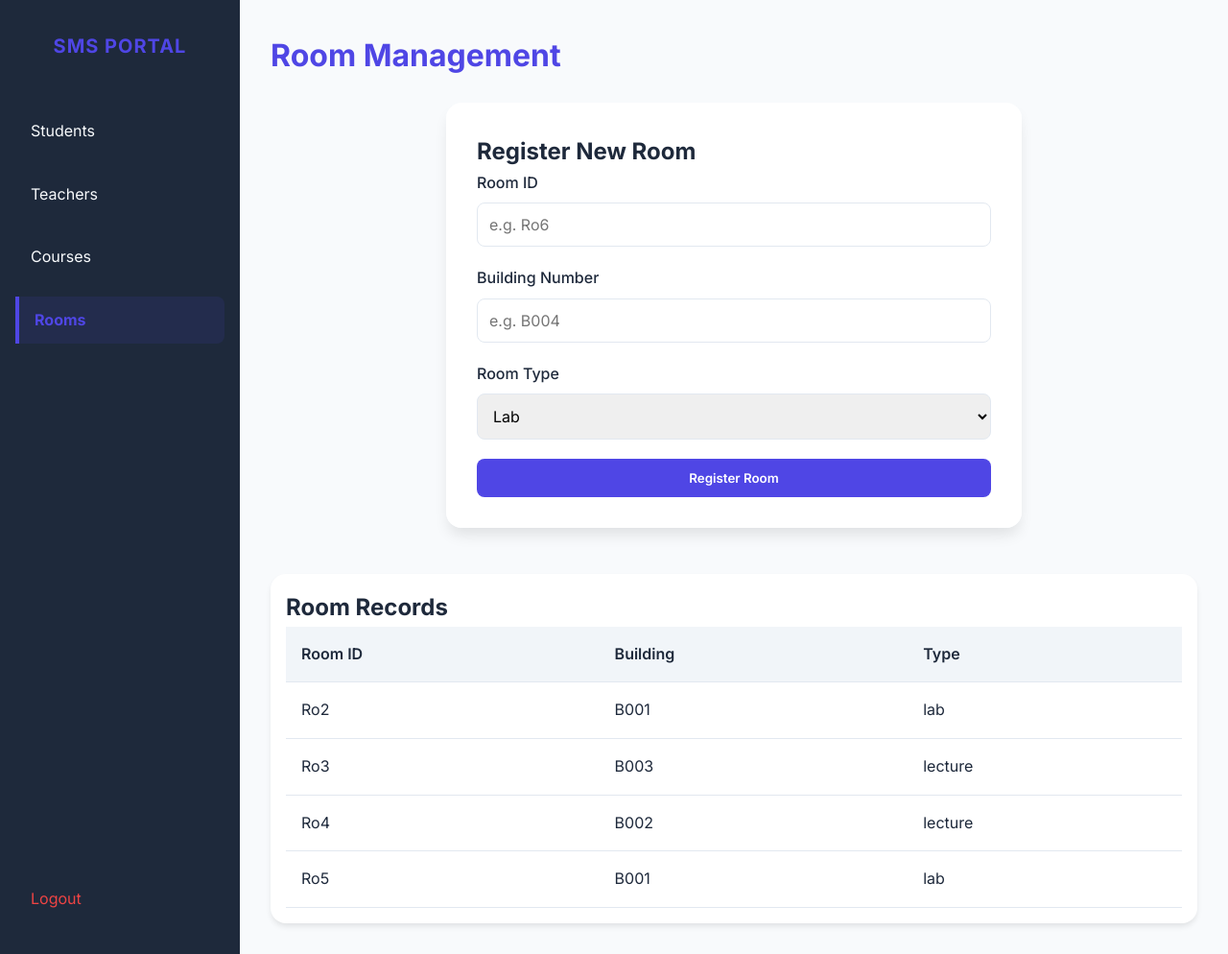
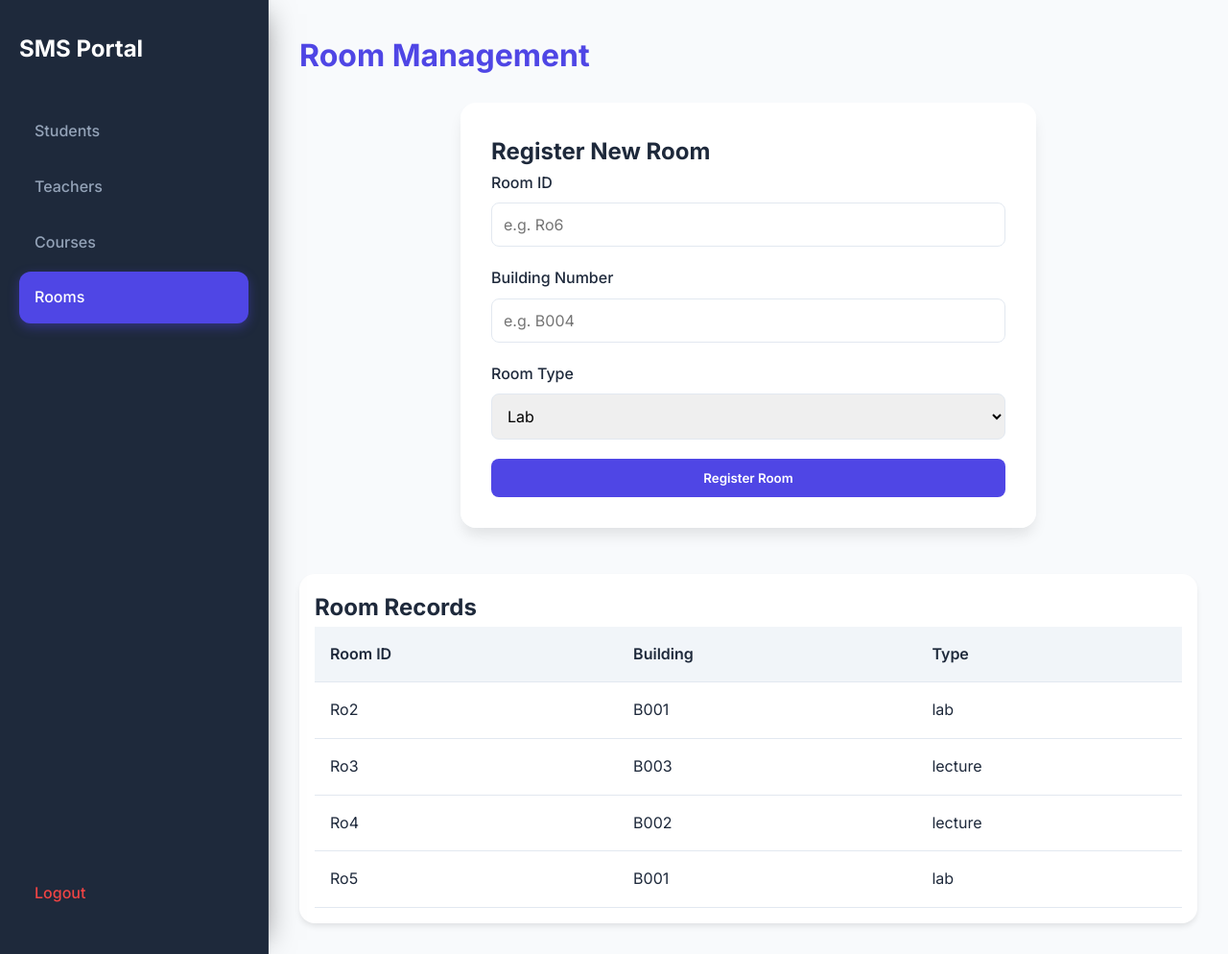
Before and after one commit to jabez-abija2399/School-Management-System, a PHP site: page /Room/room.php in a window 1280 px wide. Shown: the whole page at 96% size. Run offline with PHP 8.4, Linux system fonts and the light colour scheme; a user stored in the database is signed in; data comes from the database, SQL or seed files in the repository.

Commit message:
refactor: enhance sidebar navigation UI with new styling, icons, and a user profile section.

```diff
--- a/CSS/style.css
+++ b/CSS/style.css
@@ -29,44 +29,107 @@ body {
 
 /* Sidebar Navigation */
 nav {
-    width: 250px;
+    width: 280px;
     background-color: var(--sidebar-bg);
     color: var(--sidebar-text);
-    padding: 2rem 1rem;
+    padding: 2rem 1.25rem;
     display: flex;
     flex-direction: column;
-    gap: 1rem;
+    border-right: 1px solid rgba(255, 255, 255, 0.05);
+    box-shadow: 10px 0 30px -15px rgba(0, 0, 0, 0.5);
+    z-index: 10;
 }
 
 nav h2 {
-    font-size: 1.25rem;
-    margin-bottom: 2rem;
-    text-align: center;
+    font-size: 1.5rem;
+    font-weight: 800;
+    margin-bottom: 2.5rem;
+    display: flex;
+    align-items: center;
+    gap: 0.75rem;
+    color: #fff;
+}
+
+nav h2 i {
     color: var(--primary-color);
+}
+
+.nav-label {
+    font-size: 0.75rem;
+    font-weight: 700;
     text-transform: uppercase;
-    letter-spacing: 1px;
+    letter-spacing: 0.05em;
+    color: #64748b;
+    margin: 1.5rem 0 0.75rem 0.75rem;
 }
 
 nav a {
-    color: var(--sidebar-text);
+    color: #94a3b8;
     text-decoration: none;
-    padding: 0.75rem 1rem;
-    border-radius: 0.5rem;
-    transition: all 0.3s ease;
+    padding: 0.875rem 1rem;
+    border-radius: 0.75rem;
+    display: flex;
+    align-items: center;
+    gap: 0.75rem;
+    font-weight: 500;
+    transition: all 0.2s cubic-bezier(0.4, 0, 0.2, 1);
+    margin-bottom: 0.25rem;
+}
+
+nav a i {
+    font-size: 1.25rem;
+    width: 20px;
 }
 
 nav a:hover {
-    background-color: var(--primary-color);
-    transform: translateX(5px);
+    color: #fff;
+    background-color: rgba(255, 255, 255, 0.05);
+    transform: translateX(4px);
 }
 
 nav a.active {
-    background-color: var(--sidebar-bg);
-    border-left: 4px solid var(--primary-color);
-    color: var(--primary-color);
+    background-color: var(--primary-color);
+    color: #fff;
+    box-shadow: 0 4px 12px rgba(79, 70, 229, 0.4);
+}
+
+.nav-user {
+    margin-top: auto;
+    padding-top: 1.5rem;
+    border-top: 1px solid rgba(255, 255, 255, 0.1);
+    display: flex;
+    align-items: center;
+    gap: 0.75rem;
+}
+
+.user-avatar {
+    width: 40px;
+    height: 40px;
+    background: var(--primary-color);
+    border-radius: 50%;
+    display: flex;
+    align-items: center;
+    justify-content: center;
     font-weight: 700;
-    border-radius: 0 0.5rem 0.5rem 0;
-    background-color: rgba(79, 70, 229, 0.1);
+    color: white;
+}
+
+.user-info {
+    flex: 1;
+    overflow: hidden;
+}
+
+.user-name {
+    font-size: 0.875rem;
+    font-weight: 600;
+    color: #fff;
+    white-space: nowrap;
+    text-overflow: ellipsis;
+}
+
+.user-role {
+    font-size: 0.75rem;
+    color: #64748b;
 }
 
 /* Main Content Area */
```
